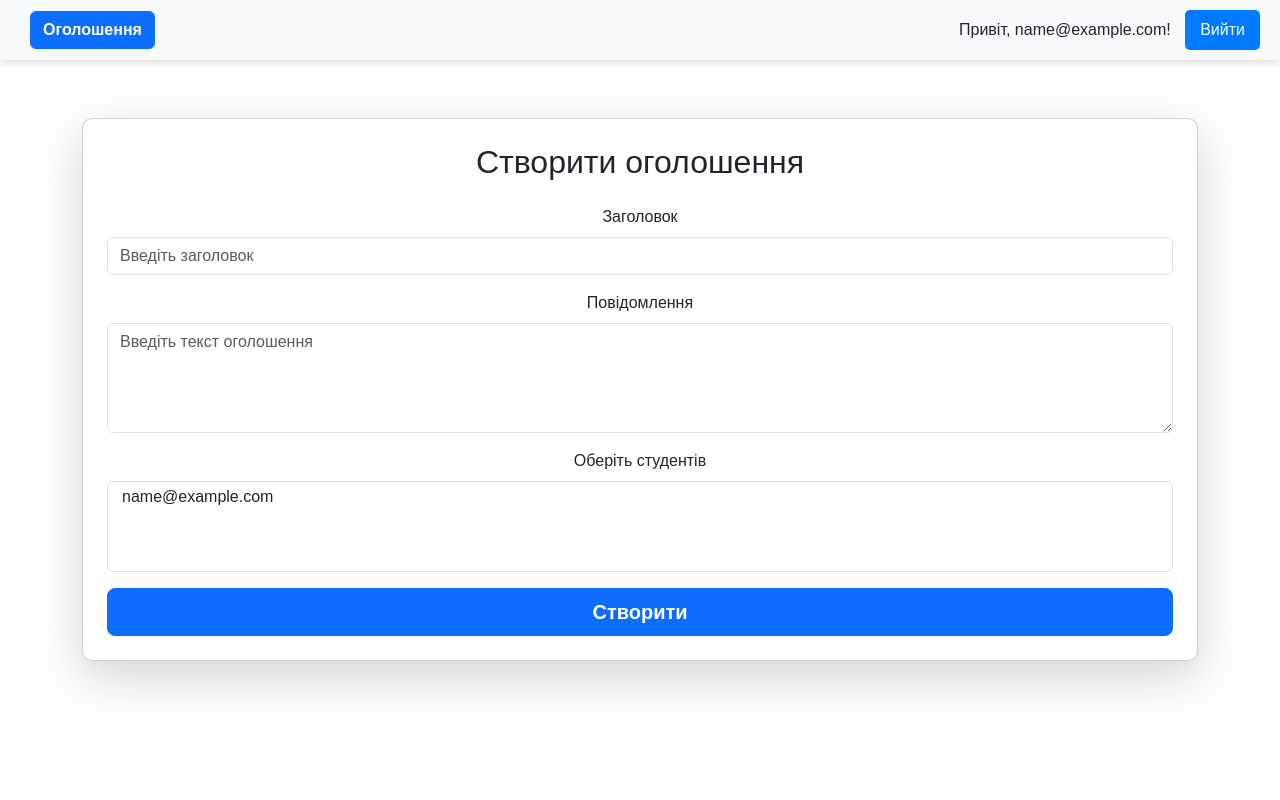
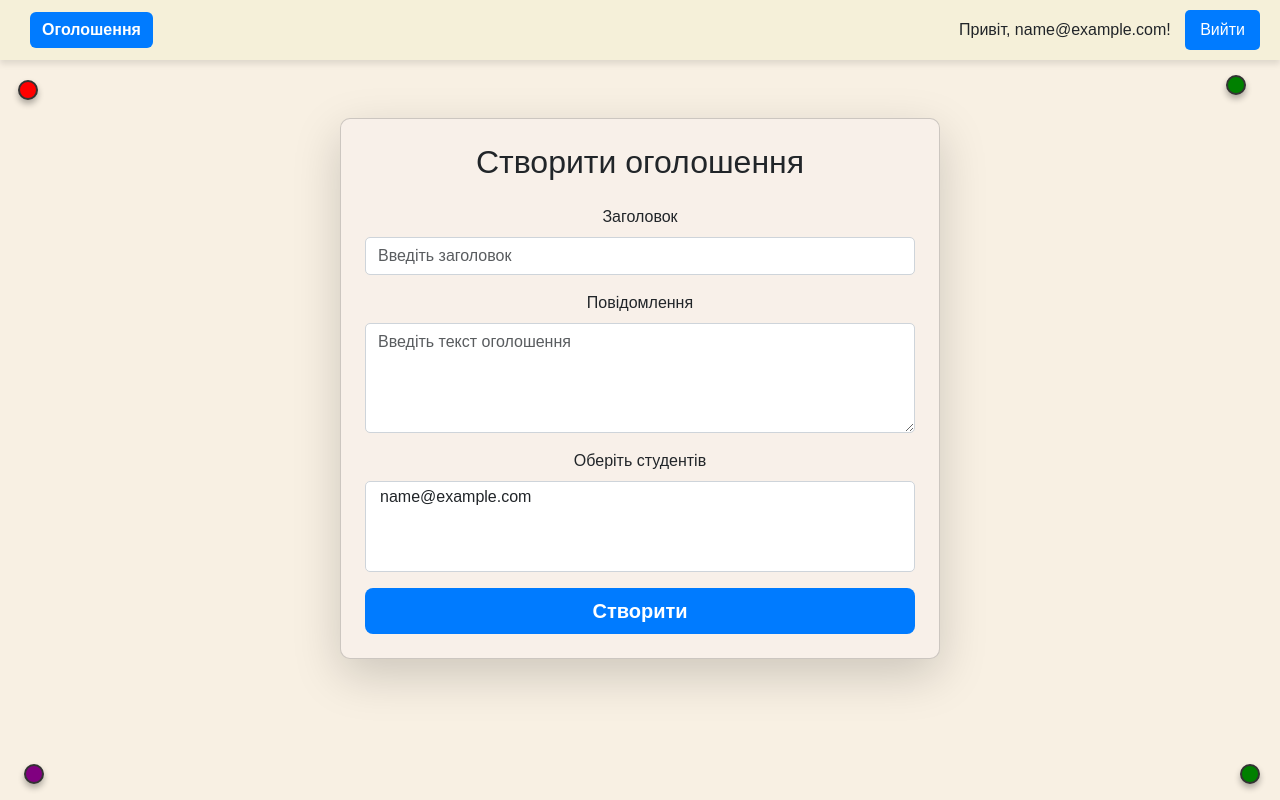
Before and after one commit to Yanohi7/notice_board, a Flask app: page /announcements/create in a window 1280 px wide. Run offline with Flask 3, Linux system fonts and the light colour scheme; the visitor is signed in with stand-in values (Sample User, id 1); data comes from the database, SQL or seed files in the repository.

Commit message:
improves in ui-design

```diff
--- a/app/announcements/templates/announcements/create.html
+++ b/app/announcements/templates/announcements/create.html
@@ -1,5 +1,7 @@
 {% extends "base.html" %}
-{% block styles %} {% endblock %}
+{% block styles %}
+    <link rel="stylesheet" href="{{ url_for('static', filename='css/announcements.css') }}">
+{% endblock %}
 {% block content %}
 <div class="container mt-5">
     <div class="card shadow-lg p-4">
--- a/app/static/css/announcements.css
+++ b/app/static/css/announcements.css
@@ -42,10 +42,10 @@ body {
 
 /* Стилізація фонової форми */
 .card {
+    background-color: #f8f0e9;
     max-width: 600px;
     margin: auto;
     border-radius: 10px;
-    background: #ffffff;
 }
 
 /* Додатковий стиль для інпутів */
--- a/app/static/css/styles.css
+++ b/app/static/css/styles.css
@@ -1,8 +1,9 @@
 body {
+    background-color: #f8f0e3;
     font-family: Arial, sans-serif;
     padding: 20px;
     margin: 0;
-    padding-top: 70px; /* відступ, щоб хедер не перекривав контент */
+    padding-top: 70px; /* Відступ, щоб хедер не перекривав контент */
 }
 
 /* Карточки */
@@ -85,11 +86,11 @@ a.btn-link {
 }
 
 .custom-navbar button {
-    background-color: #007bff !important;
+    background-color: #007bff;
 }
 
 .custom-navbar button:hover {
-    background-color: #0056b3 !important;
+    background-color: #0056b3;
 }
 
 .logout-btn {
@@ -131,3 +132,14 @@ a.btn-link {
     50% { transform: translateY(-10px); }
     100% { transform: translateY(0px); }
 }
+
+/* Канцелярські кнопки */
+.pin {
+    width: 20px;
+    height: 20px;
+    border-radius: 50%;
+    position: fixed;
+    box-shadow: 0 4px 6px rgba(0, 0, 0, 0.3);
+    border: 2px solid #333;
+    z-index: 1000;
+}
--- a/app/templates/base.html
+++ b/app/templates/base.html
@@ -12,13 +12,17 @@
     {% endblock %}
 </head>
 
-<body>
-    <!-- Хедер із навігацією видно тільки залогіненим користувачам, і на всіх сторінках крім login та register -->
+<body class="notice-board">
+    <div class="pin pin-top-left"></div>
+    <div class="pin pin-top-right"></div>
+    <div class="pin pin-bottom-left"></div>
+    <div class="pin pin-bottom-right"></div>
+
     {% if request.endpoint not in ['login', 'register'] and current_user.is_authenticated %}
         {% include "partials/header.html" %}
     {% endif %}
 
-    <!-- Виведення повідомлень -->
+    <div class="container mt-4">
         {% with messages = get_flashed_messages(with_categories=true) %}
             {% if messages %}
                 <div class="flash-messages">
@@ -31,25 +35,39 @@
             {% endif %}
         {% endwith %}
 
-    <!-- Основний контент сторінки -->
         {% block content %}{% endblock %}
+    </div>
 
     <script>
         document.addEventListener("DOMContentLoaded", function () {
-            const alerts = document.querySelectorAll(".alert");
+            const pins = document.querySelectorAll(".pin");
+            const colors = ["red", "blue", "green", "purple", "orange", "yellow"];
 
-            alerts.forEach((alert, index) => {
-                setTimeout(() => {
-                    alert.classList.add("show");  // Плавна поява
+            pins.forEach(pin => {
+                // Випадковий колір
+                pin.style.backgroundColor = colors[Math.floor(Math.random() * colors.length)];
 
-                    setTimeout(() => {
-                        alert.classList.remove("show");  // Плавне зникнення
-                        setTimeout(() => alert.remove(), 500);  // Видалення з DOM
-                    }, 1700 + index * 500);  // Час затримки
-                }, 300 * index);
+                // Випадкове зміщення (0.5% - 2%)
+                let randomOffsetX = (Math.random() * 1.5 + 0.5).toFixed(1) + "%";
+                let randomOffsetY = (Math.random() * 1.5 + 0.5).toFixed(1) + "%";
+
+                if (pin.classList.contains("pin-top-left")) {
+                    pin.style.top = `calc(70px + ${randomOffsetY})`;
+                    pin.style.left = `calc(10px + ${randomOffsetX})`;
+                } else if (pin.classList.contains("pin-top-right")) {
+                    pin.style.top = `calc(70px + ${randomOffsetY})`;
+                    pin.style.right = `calc(10px + ${randomOffsetX})`;
+                } else if (pin.classList.contains("pin-bottom-left")) {
+                    pin.style.bottom = `calc(10px + ${randomOffsetY})`;
+                    pin.style.left = `calc(10px + ${randomOffsetX})`;
+                } else if (pin.classList.contains("pin-bottom-right")) {
+                    pin.style.bottom = `calc(10px + ${randomOffsetY})`;
+                    pin.style.right = `calc(10px + ${randomOffsetX})`;
+                }
             });
         });
     </script>
+</body>
 
-</body>
+
 </html>
--- a/app/templates/partials/header.html
+++ b/app/templates/partials/header.html
@@ -1,4 +1,4 @@
-<div class="custom-navbar">
+<div style="background-color: #F5F0D9" class="custom-navbar">
     <div class="announcements-list">
         <a href="{{ url_for('announcements.list_announcements') }}" class="btn btn-primary">Оголошення</a>
     </div>
```
Also changed, not shown: app/static/img/404.svg (deleted). Lines whose indentation alone changed are shown as unchanged.
